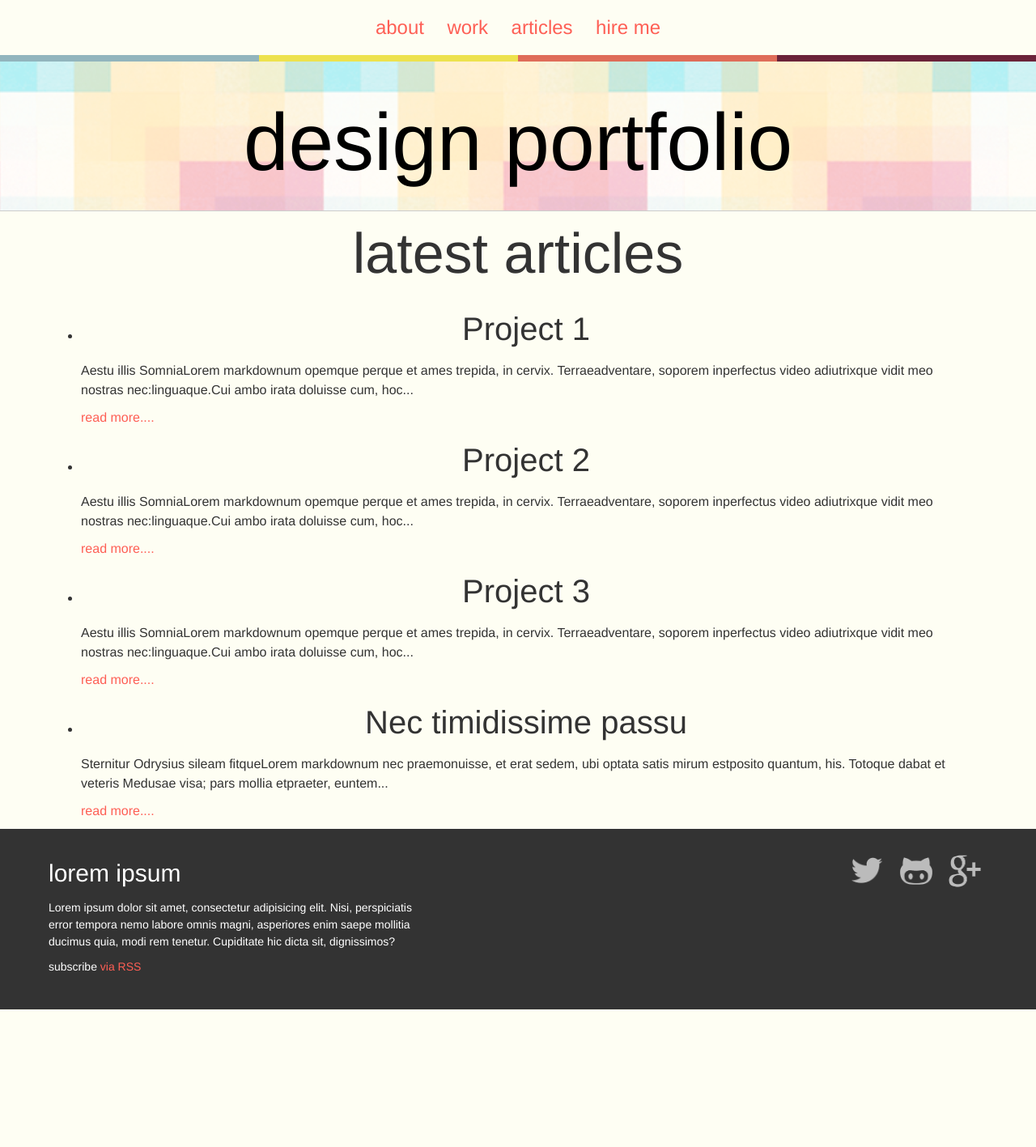
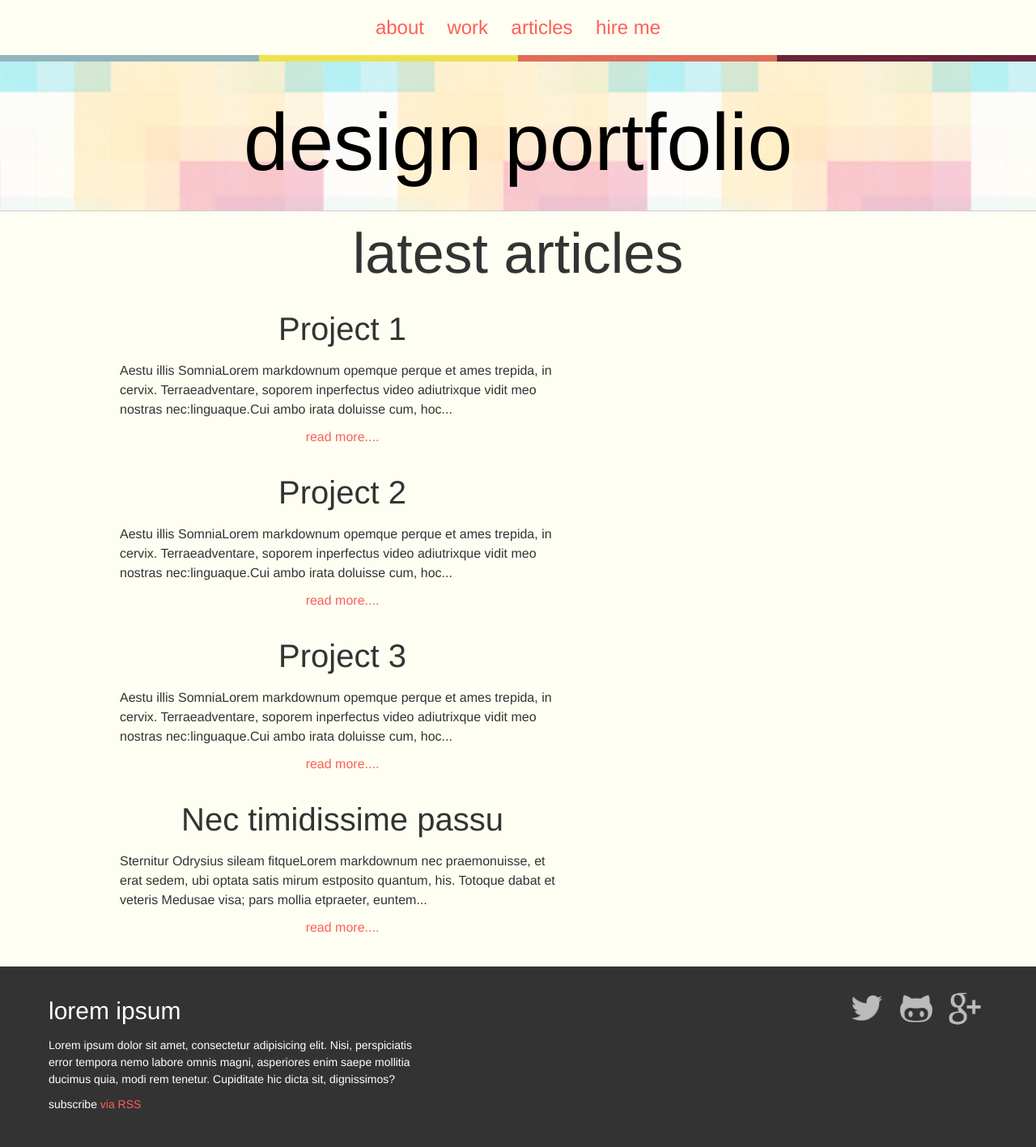
Before and after one commit to timgeaney/timgeaney-blog, a Jekyll site: the page built from index.html, in a window 1280 px wide. Shown: the whole page at 81% size. Built offline with Jekyll 4.4.1, drawn with Linux system fonts in a browser that asks for light colours; before the commit the page ends 1247 px from its top, so only the background shows below that.

Commit message:
added post component

```diff
--- /dev/null
+++ b/_sass/components/_post.scss
@@ -0,0 +1,48 @@
+.post-list {
+	@extend %clearfix;
+	list-style:none;
+}
+.post {
+	float:left;
+	width:50%;
+	padding:0 3em 1em;
+}
+.post-tags {
+	min-height:50px;
+	text-align:center;
+
+	li {
+		display:inline;
+	}
+}
+
+.post-featured {
+	float:none;
+	margin:0 auto;
+}
+.post-read-more-link {
+	text-align:center;
+}
+
+// single post page
+
+.post-header {
+	text-align:center;
+}
+.post-title {
+	margin:0;
+}
+.post-meta {
+	color:$blue-color;
+	font-size:$h4-font-size;
+}
+.post-body {
+	width:90%;
+	max-width:40em;
+	margin:$h2-font-size auto;
+
+	h1, h2, h3, h4 {
+		max-width:80%;
+		margin:$h2-font-size auto;
+	}
+}
--- a/css/main.scss
+++ b/css/main.scss
@@ -59,5 +59,6 @@ $on-laptop:        800px;
         "base",
         "layout",
         "syntax-highlighting",
-        "gradient-bar"
+        "gradient-bar",
+        "components/post"
 ;
```
